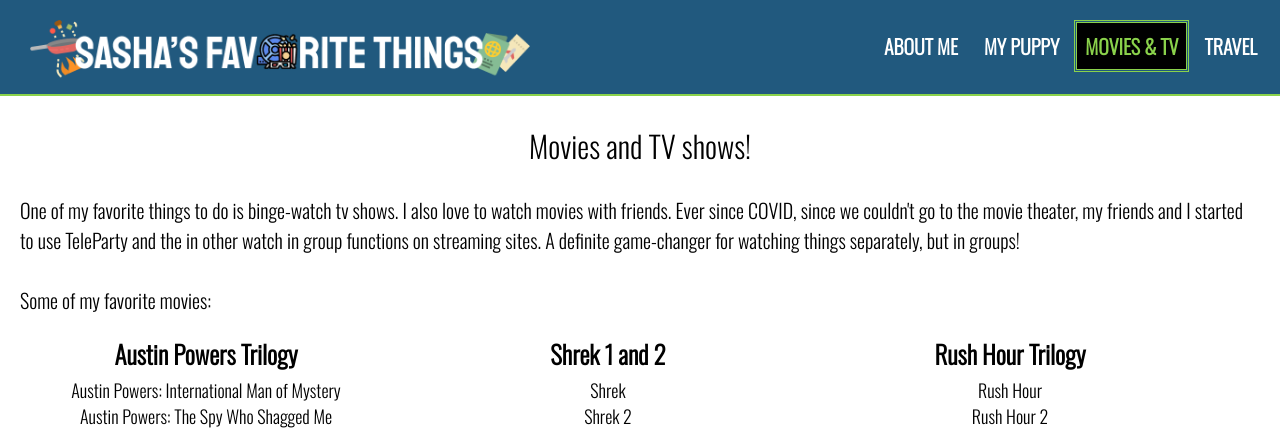
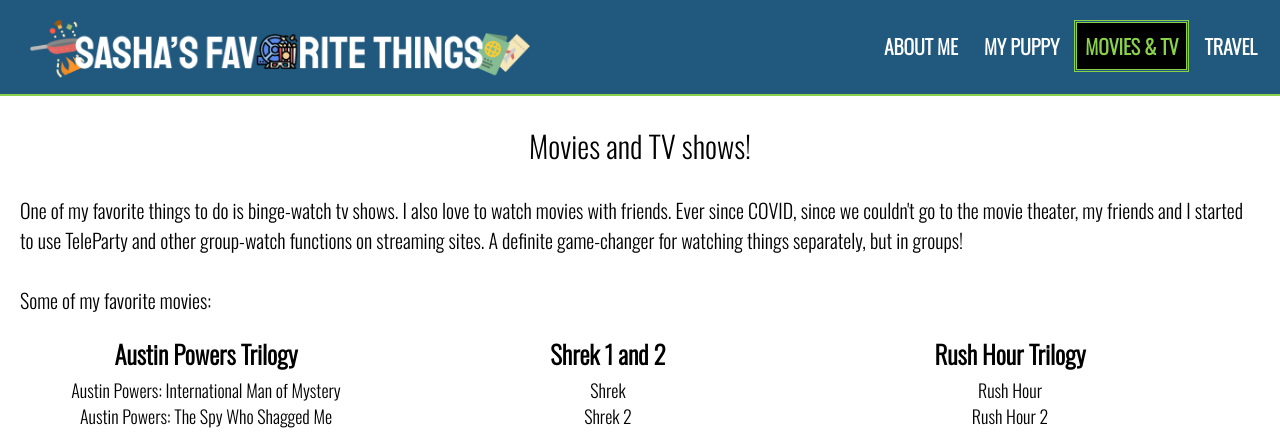
Before and after one commit to SashaKenkre/SI539_WebDesign_FinalProject, a plain HTML site: page media.html in a window 1280 px wide. Shown: the top 433 px of the page. Drawn offline with nearby package versions, Linux system fonts and the light colour scheme.

Commit message:
Update media.html

```diff
--- a/media.html
+++ b/media.html
@@ -31,7 +31,7 @@
 			<h1>Movies and TV shows!</h1>
 			<!-- <a href='https://www.freepik.com/vectors/arrow'>Arrow vector created by macrovector - www.freepik.com</a> -->
 			<p>One of my favorite things to do is binge-watch tv shows. I also love to watch movies with friends. Ever since COVID,
-				since we couldn't go to the movie theater, my friends and I started to use TeleParty and the in other watch in group functions on streaming sites.
+				since we couldn't go to the movie theater, my friends and I started to use TeleParty and other group-watch functions on streaming sites.
 				A definite game-changer for watching things separately, but in groups!</p>
 			<br>
 			<p class="p_space_below">Some of my favorite movies: </p>
```
